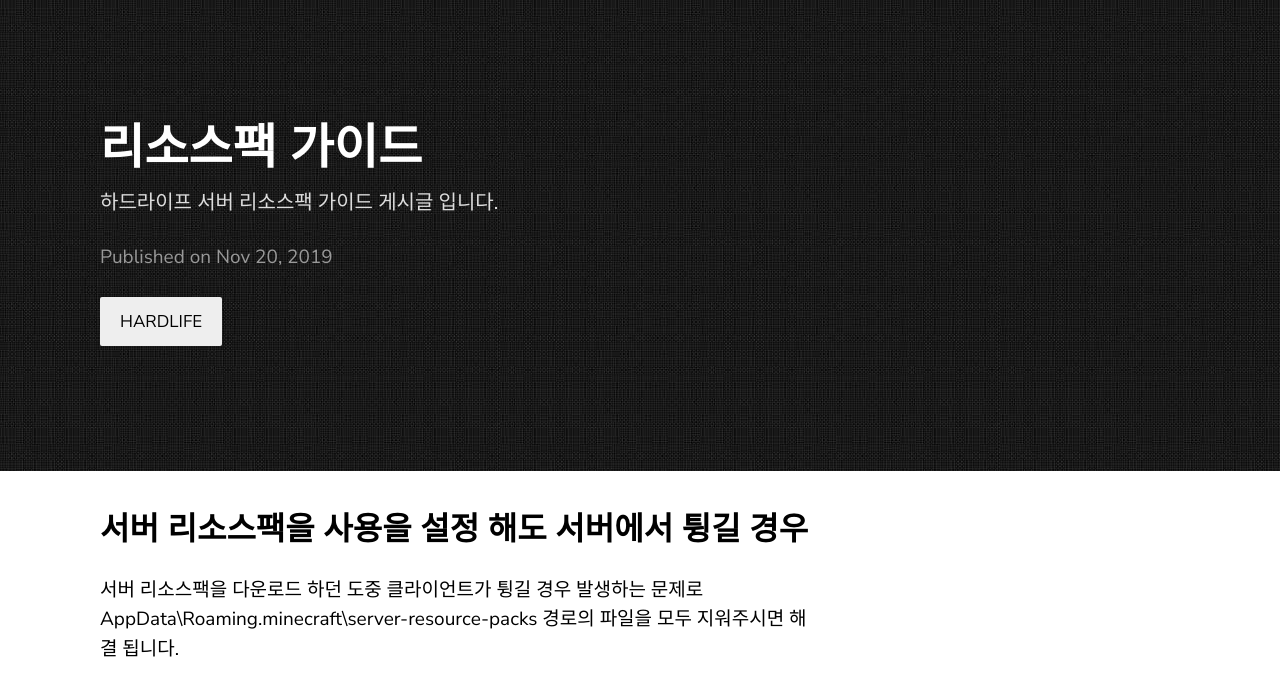
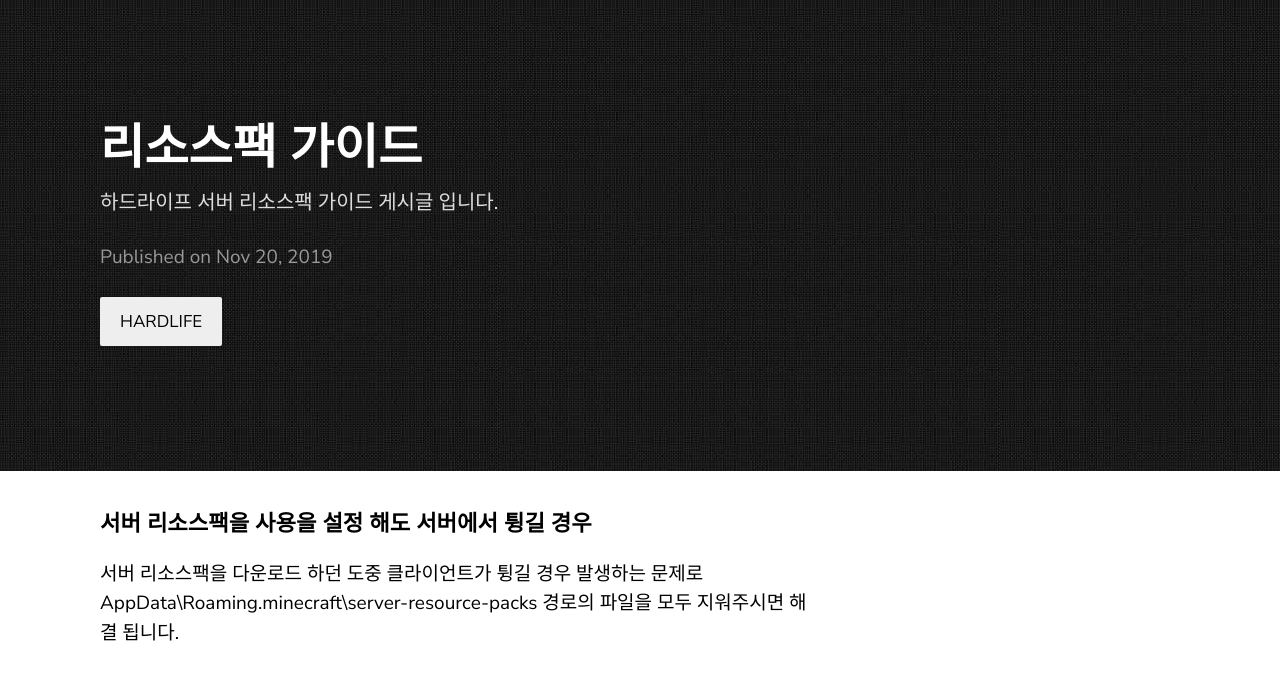
Before and after one commit to dueilee0/dueilee0.github.io, a Jekyll site: the page built from _posts/2019-11-20-리소스팩-가이드.markdown, in a window 1280 px wide. Shown: the top 696 px of the page. Built offline with Jekyll 4.4.1, drawn with Linux system fonts in a browser that asks for light colours.

```diff
--- a/_posts/2019-11-20-리소스팩-가이드.markdown
+++ b/_posts/2019-11-20-리소스팩-가이드.markdown
@@ -6,7 +6,7 @@ date:   2019-11-20 21:03:36
 categories: HARDLIFE
 ---
 
-## 서버 리소스팩을 사용을 설정 해도 서버에서 튕길 경우
+### 서버 리소스팩을 사용을 설정 해도 서버에서 튕길 경우
 
 서버 리소스팩을 다운로드 하던 도중 클라이언트가 튕길 경우 발생하는 문제로
 AppData\Roaming\.minecraft\server-resource-packs 경로의 파일을 모두 지워주시면 해결 됩니다.
```
